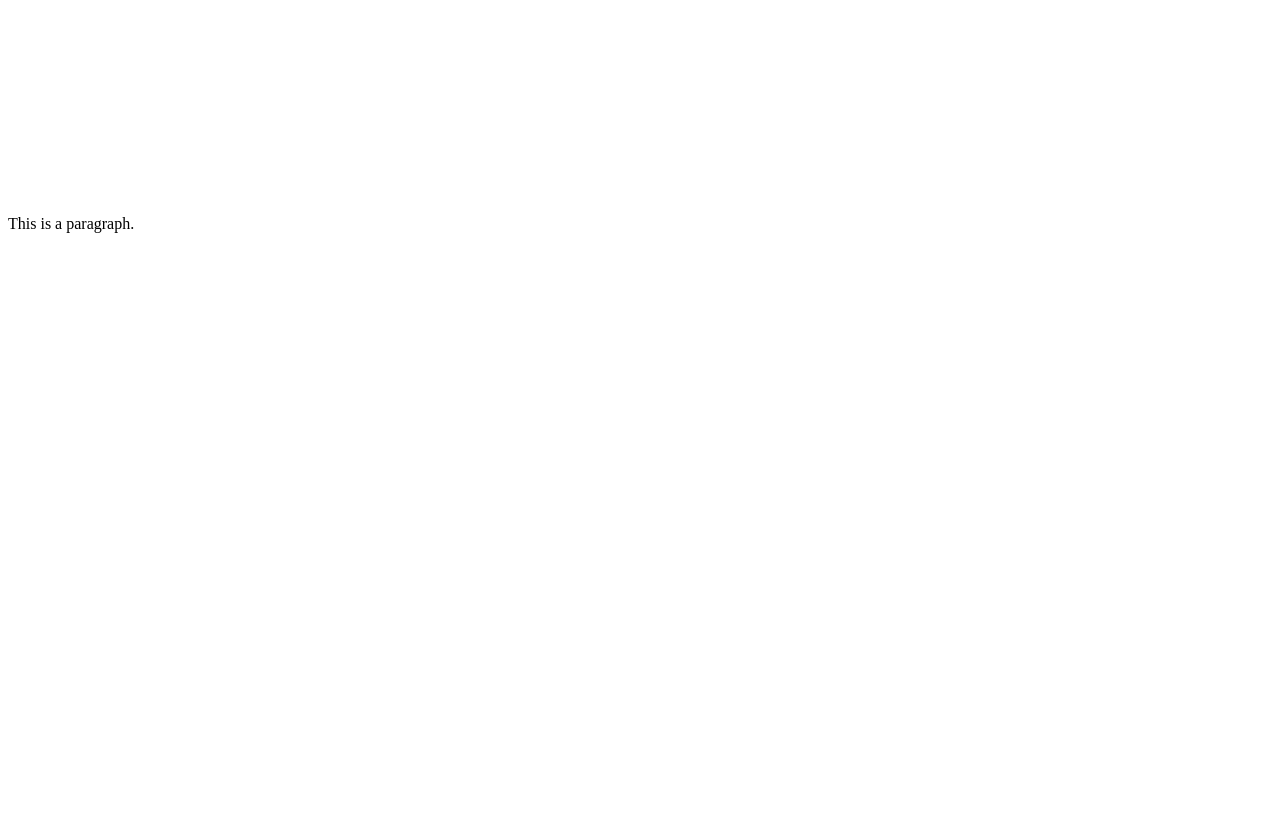
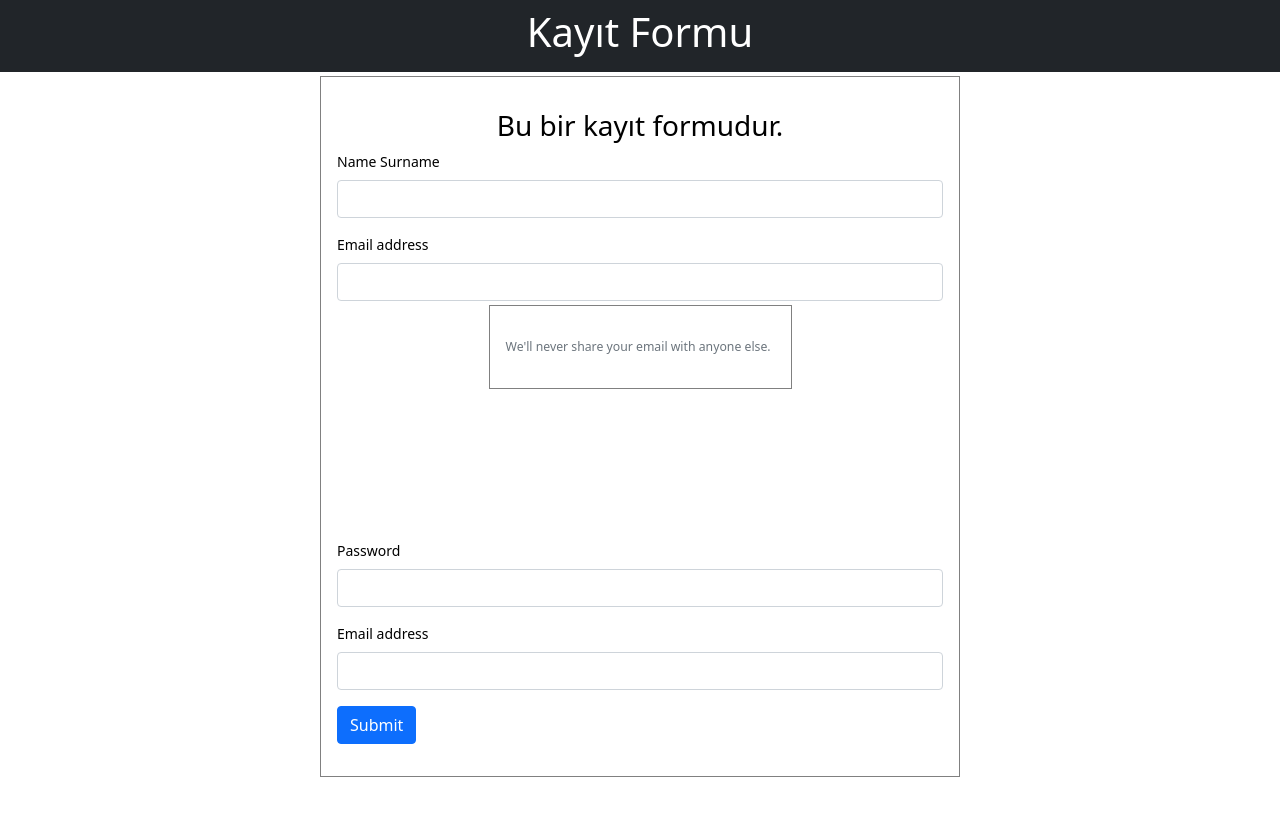
Before and after one commit to ecedincer/html_deneme, a plain HTML site: page index.html in a window 1280 px wide. Drawn offline with nearby package versions, Linux system fonts and the light colour scheme.

Commit message:
form initialization

```diff
--- a/copy.css
+++ /dev/null
@@ -1,19 +0,0 @@
-div h1{
-    color: white;
-}
-
-h1{
-    color: white;
-}
-
-.ece{
-    color: white;
-}
-
-h5{
-    color:white;
-}
-
-#erhan{
-    color: white;
-}
--- a/index.html
+++ b/index.html
@@ -3,17 +3,53 @@
 <head>
     <title>HTML Deneme</title>
     <link rel="stylesheet" href="main.css"/>
-    <link rel="stylesheet" href="copy.css"/>
+
+    <!-- Bootstrap CSS -->
+    <link href="https://cdn.jsdelivr.net/npm/bootstrap@5.1.3/dist/css/bootstrap.min.css" rel="stylesheet" integrity="sha384-1BmE4kWBq78iYhFldvKuhfTAU6auU8tT94WrHftjDbrCEXSU1oBoqyl2QvZ6jIW3" crossorigin="anonymous">
 
 </head>
 <body>
-    <div>
-        <h1>This is a Ece</h1>
+    <!-- Header -->
+    <nav class="navbar navbar-dark bg-dark ">
+        <div class="container-fluid">
+          <div class="header-title-container">
+              <h1 class="header-title">Kayıt Formu</h1>
+          </div>
+        </div>
+    </nav>
+    <!-- Form -->
+    <div class="form-text">
+        <h3>Bu bir kayıt formudur.</h3>
+
+
+
+
+        <form>
+            <div class="mb-3">
+              <label for="exampleInputEmail1" class="form-label">Name Surname</label>
+              <input type="text" class="form-control" id="exampleInputEmail1" aria-describedby="emailHelp">
+            </div>
+            <div class="mb-3">
+                <label for="exampleInputEmail1" class="form-label">Email address</label>
+                <input type="email" class="form-control" id="exampleInputEmail1" aria-describedby="emailHelp">
+                <div id="emailHelp" class="form-text">We'll never share your email with anyone else.</div>
+              </div>
+            <div class="mb-3">
+              <label for="exampleInputPassword1" class="form-label">Password</label>
+              <input type="password" class="form-control" id="exampleInputPassword1">
+            </div>
+            <div class="mb-3">
+                <label for="exampleInputEmail1" class="form-label">Email address</label>
+                <input type="email" class="form-control" id="exampleInputEmail1" aria-describedby="emailHelp">
+              </div>
+            <button type="submit" class="btn btn-primary">Submit</button>
+          </form>
     </div>
-    <h1>This is a Ece</h1>
-    <h5 class="ece" id="erhan">This is a Okan</h5>
-    <h5>This is a Ege</h5>
-    <p>This is a paragraph.</p>
+
+
+
+
+    <!-- Footer -->
 
 </body>
 </html>
--- a/main.css
+++ b/main.css
@@ -1,16 +1,18 @@
-div h1{
+.header-title-container{
+    margin:0 auto;
+}
+.header-title{
+    color: white;
+}
+div{
     color: black;
 }
-h1{
-    color: blueviolet;
+.form-text{
+    margin: 25%;
+    padding: 2rem 1rem;
+    border: 1px solid grey;
 }
-
-.ece{
-    color: aqua;
+h3{
+    text-align: center;
+    color: black;
 }
-h5{
-    color:rgb(42, 165, 69);
-}
-#erhan{
-    color: rgb(28, 28, 129);
-}
```
